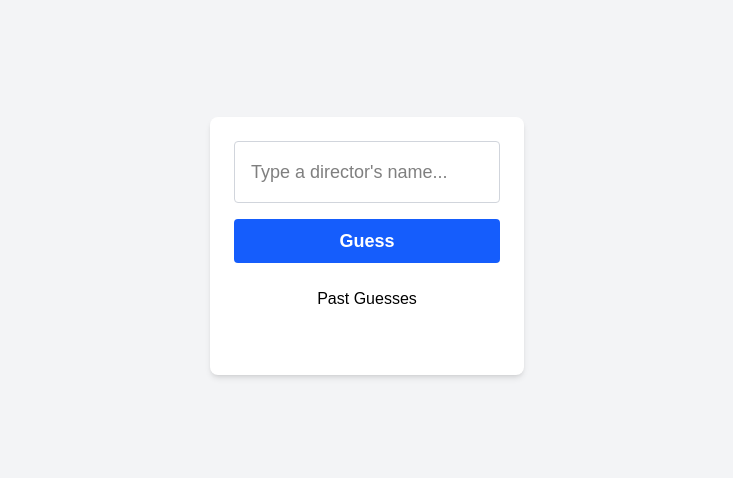
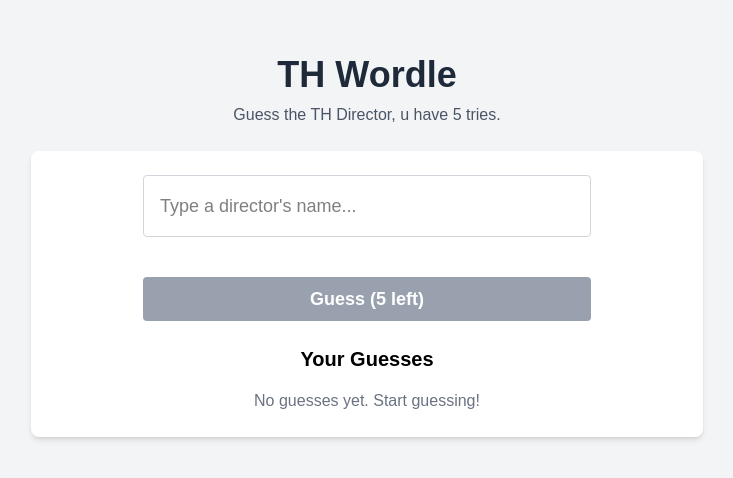
Before and after one commit to adnanysf/THwordle, a Next.js app: page / in a window 1280 px wide. Shown: the part 154-632 px from the top of the page, without its empty margins (273-1006 px from the left). Built offline with nearby package versions, Linux system fonts and the light colour scheme.

Commit message:
working game functionality

```diff
--- a/src/app/page.js
+++ b/src/app/page.js
@@ -2,18 +2,68 @@
 
 
 import Image from "next/image";
-import { useState } from "react";
+import { useState, useEffect } from "react";
 import directorsData from "./stuff/Directors.json";
 
 export default function Home() {
   const [pastGuesses, setPastGuesses] = useState([]);
   const [inputValue, setInputValue] = useState("");
   const [showSuggestions, setShowSuggestions] = useState(false);
+  const [gameWon, setGameWon] = useState(false);
+  const [gameOver, setGameOver] = useState(false);
+  const [targetDirector, setTargetDirector] = useState(null);
 
-  // Access the directors data
   const directors = directorsData.directors;
 
-  // Filter directors based on input
+  useEffect(() => {
+    const today = new Date();
+    const dateString = today.toDateString();
+    const seed = dateString.split('').reduce((a, b) => {
+      a = ((a << 5) - a) + b.charCodeAt(0);
+      return a & a;
+    }, 0);
+    const index = Math.abs(seed) % directors.length;
+    setTargetDirector(directors[index]);
+  }, []);
+
+  const compareGuess = (guessedDirector) => {
+    if (!targetDirector) return null;
+
+    return {
+      name: guessedDirector.name === targetDirector.name,
+      gradDate: guessedDirector.grad_date === targetDirector.grad_date,
+      flag: guessedDirector.flag === targetDirector.flag,
+      director: guessedDirector
+    };
+  };
+
+  const handleGuess = () => {
+    if (!inputValue.trim() || pastGuesses.length >= 5 || gameOver) return;
+
+    const guessedDirector = directors.find(d =>
+      d.name.toLowerCase() === inputValue.toLowerCase()
+    );
+
+    if (!guessedDirector) {
+      alert("Please select a valid director from the list");
+      return;
+    }
+
+    const result = compareGuess(guessedDirector);
+    const newGuess = { ...result, guessNumber: pastGuesses.length + 1 };
+
+    setPastGuesses([...pastGuesses, newGuess]);
+    setInputValue("");
+    setShowSuggestions(false);
+
+    if (result.name && result.gradDate && result.flag) {
+      setGameWon(true);
+      setGameOver(true);
+    } else if (pastGuesses.length >= 4) {
+      setGameOver(true);
+    }
+  };
+
   const filteredDirectors = directors.filter(director =>
     director.name.toLowerCase().includes(inputValue.toLowerCase())
   );
@@ -30,8 +80,26 @@ export default function Home() {
   };
 
   const handleInputBlur = () => {
-    // Delay hiding suggestions to allow clicking on them
     setTimeout(() => setShowSuggestions(false), 150);
+  };
+
+  const getBoxColorName = (isCorrect, isWin) => {
+    if (isWin) return "bg-pink-400";
+    return isCorrect ? "bg-green-500" : "bg-red-500";
+  };
+
+    const getBoxColorClass = (isCorrect, isWin) => {
+    if (isWin) return "bg-blue-400";
+    return isCorrect ? "bg-green-500" : "bg-red-500";
+  };
+
+      const getBoxColorFlag = (isCorrect, isWin) => {
+    if (isWin) return "bg-pink-400";
+    return isCorrect ? "bg-green-500" : "bg-red-500";
+  };
+
+  const getFlagEmoji = (flagName) => {
+    return flagEmojis[flagName] || flagName;
   };
 
   const flagEmojis = {
@@ -52,19 +120,36 @@ export default function Home() {
 
   return (
    <div className="flex flex-col items-center justify-center min-h-screen bg-gray-100">
+    <div className="mb-6 text-center">
+      <h1 className="text-4xl font-bold text-gray-800 mb-2">TH Wordle</h1>
+      <p className="text-gray-600">Guess the TH Director, u have 5 tries.</p>
+      {gameOver && (
+        <div className="mt-4 p-4 rounded-lg bg-gray-800 text-white">
+          {gameWon ? (
+            <p className="text-green-400 font-bold">winner winner nafis for dinner</p>
+          ) : (
+            <p className="text-red-400 font-bold">
+               that was embarassing, the director was: {targetDirector?.name}
+            </p>
+          )}
+        </div>
+      )}
+    </div>
 
-    <div className="flex flex-col items-center justify-center p-6 bg-white rounded-lg shadow-md">
-      <div className="relative w-full max-w-md">
+    <div className="flex flex-col items-center justify-center p-6 bg-white rounded-lg shadow-md max-w-2xl w-full">
+      <div className="relative w-full max-w-md mb-6">
         <input
-          className="w-full p-4 mb-4 text-lg border border-gray-300 rounded focus:outline-none focus:ring-2 focus:ring-blue-500 text-black"
+          className="w-full p-4 mb-4 text-lg border border-gray-300 rounded focus:outline-none focus:ring-2 focus:ring-blue-500 text-black disabled:bg-gray-100"
           value={inputValue}
           onChange={handleInputChange}
           onBlur={handleInputBlur}
           onFocus={() => inputValue.length > 0 && setShowSuggestions(true)}
-          placeholder="Type a director's name..."
+          onKeyPress={(e) => e.key === 'Enter' && handleGuess()}
+          placeholder={gameOver ? "Game Over" : "Type a director's name..."}
+          disabled={gameOver}
         />
 
-        {showSuggestions && filteredDirectors.length > 0 && (
+        {showSuggestions && filteredDirectors.length > 0 && !gameOver && (
           <div className="absolute top-full left-0 right-0 z-10 bg-white border border-gray-300 rounded-b shadow-lg max-h-48 overflow-y-auto">
             {filteredDirectors.slice(0, 10).map((director, index) => (
               <div
@@ -79,21 +164,46 @@ export default function Home() {
           </div>
         )}
       </div>
-      <div className="w-full max-w-md px-4 py-2 text-lg font-semibold text-white bg-blue-600 flex items-center justify-center
-      rounded hover:bg-blue-700 focus:outline-none focus:ring-2 focus:ring-blue-500 cursor-pointer">
-        Guess
-        </div>
-        <div className="flex flex-col items-center justify-center p-6 bg-white rounded-lg text-black">
-          <h1>Past Guesses</h1>
 
-          <ul className="w-full max-w-md mt-4">
-            {pastGuesses.map((guess, index) => (
-              <li key={index} className="p-2 mb-2 bg-gray-200 rounded">
-                {guess}
-              </li>
-            ))}
-          </ul>
+      <button
+        onClick={handleGuess}
+        disabled={!inputValue.trim() || gameOver}
+        className="w-full max-w-md px-4 py-2 text-lg font-semibold text-white bg-blue-600 flex items-center justify-center
+        rounded hover:bg-blue-700 focus:outline-none focus:ring-2 focus:ring-blue-500 cursor-pointer disabled:bg-gray-400 disabled:cursor-not-allowed"
+      >
+        Guess ({5 - pastGuesses.length} left)
+      </button>
 
+        <div className="w-full mt-6">
+          <h2 className="text-xl font-bold text-center mb-4 text-black">Your Guesses</h2>
+
+          {pastGuesses.length === 0 ? (
+            <p className="text-center text-gray-500">No guesses yet. Start guessing!</p>
+          ) : (
+            <div className="space-y-4">
+              {pastGuesses.map((guess, index) => {
+                const isWinningGuess = guess.name && guess.gradDate && guess.flag;
+                return (
+                  <div key={index} className="grid grid-cols-3 gap-3">
+                    <div className={`p-3 rounded text-white font-semibold text-center ${getBoxColorName(guess.name, isWinningGuess)}`}>
+                      <div className="text-xs mb-1">NAME</div>
+                      <div className="text-sm">{guess.director.name}</div>
+                    </div>
+
+                    <div className={`p-3 rounded text-white font-semibold text-center ${getBoxColorClass(guess.gradDate, isWinningGuess)}`}>
+                      <div className="text-xs mb-1">GRAD DATE</div>
+                      <div className="text-sm">{guess.director.grad_date}</div>
+                    </div>
+
+                    <div className={`p-3 rounded text-white font-semibold text-center ${getBoxColorFlag(guess.flag, isWinningGuess)}`}>
+                      <div className="text-xs mb-1">FLAG</div>
+                      <div className="text-lg" dangerouslySetInnerHTML={{ __html: getFlagEmoji(guess.director.flag) }}></div>
+                    </div>
+                  </div>
+                );
+              })}
+            </div>
+          )}
         </div>
     </div>
 
```
